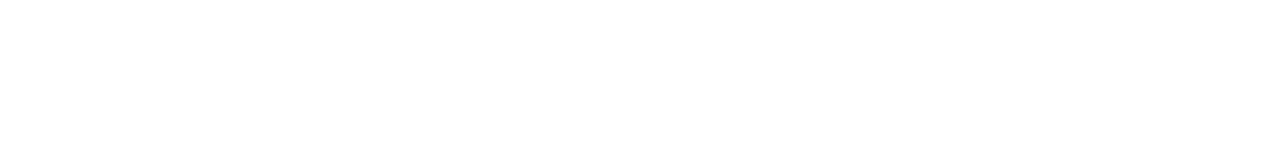
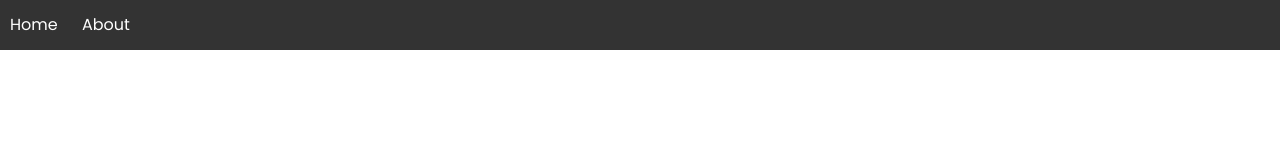
Before and after one commit to BaptisteP31/random_sentence_picker, a website built with webpack: page src/index.html in a window 1280 px wide. Built offline with nearby package versions, Linux system fonts and the light colour scheme.

Commit message:
Adds base navbar

```diff
--- a/src/index.html
+++ b/src/index.html
@@ -6,6 +6,12 @@
     <title>Random sentence picker</title>
 </head>
 <body>
+    <navbar>
+        <ul>
+            <li><a href="index.html">Home</a></li>
+            <li><a href="about.html">About</a></li>
+        </ul>
+    </navbar>
 
 </body>
 </html>
--- /dev/null
+++ b/src/stylesheets/navbar.css
@@ -0,0 +1,31 @@
+navbar ul {
+    list-style-type: none;
+    margin: 0;
+    padding: 0;
+    overflow: hidden;
+
+    --height: 50px;
+
+    /* minimum height of 50px */
+    height: var(--height);
+
+    /* text is centered vertically */
+    line-height: var(--height);
+
+    background: #333;
+}
+
+navbar ul li {
+    display: inline-block;
+    padding: 0 10px;
+}
+
+navbar ul li a {
+    color: white;
+    text-decoration: none;
+}
+
+navbar ul li a:hover {
+    background-color: #555;
+    color: white;
+}
--- a/src/stylesheets/style.css
+++ b/src/stylesheets/style.css
@@ -0,0 +1,12 @@
+@import url('navbar.css');
+
+@font-face {
+    font-family: 'Poppins';
+    src: url('../fonts/Poppins-Regular.ttf');
+}
+
+html, body {
+    margin: 0;
+    padding: 0;
+    font-family: 'Poppins', sans-serif;
+}
```
Also changed, not shown: src/fonts/Poppins-Regular.ttf (added).
